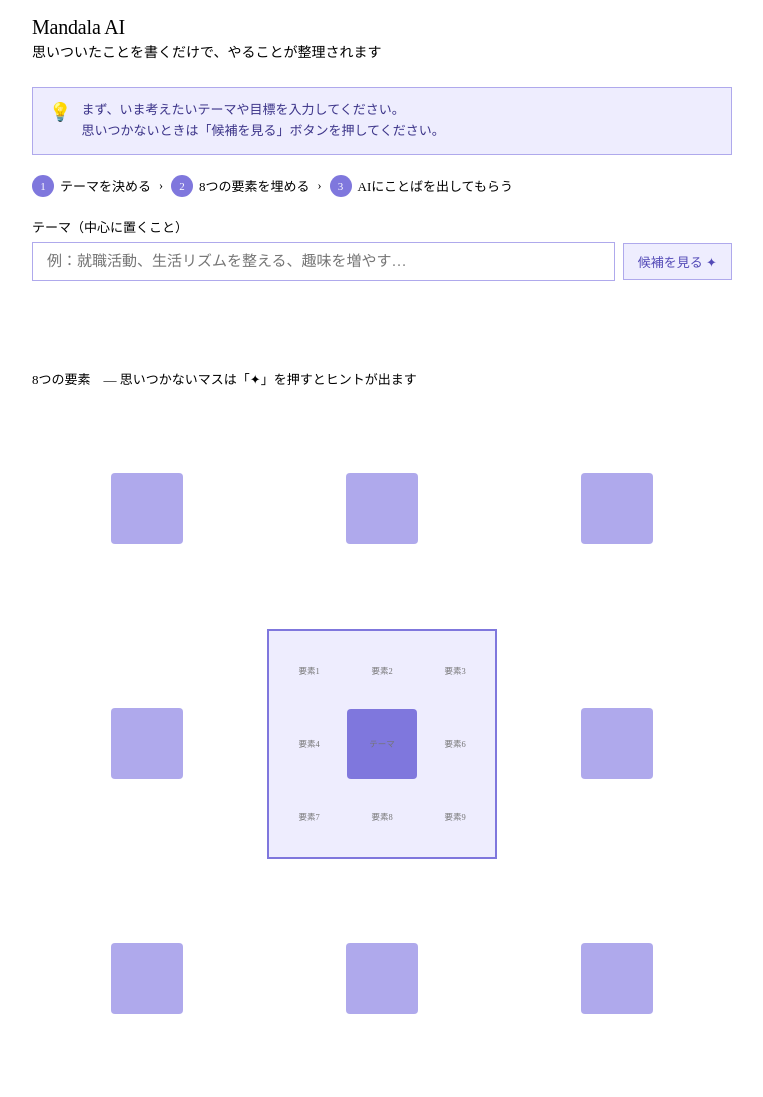
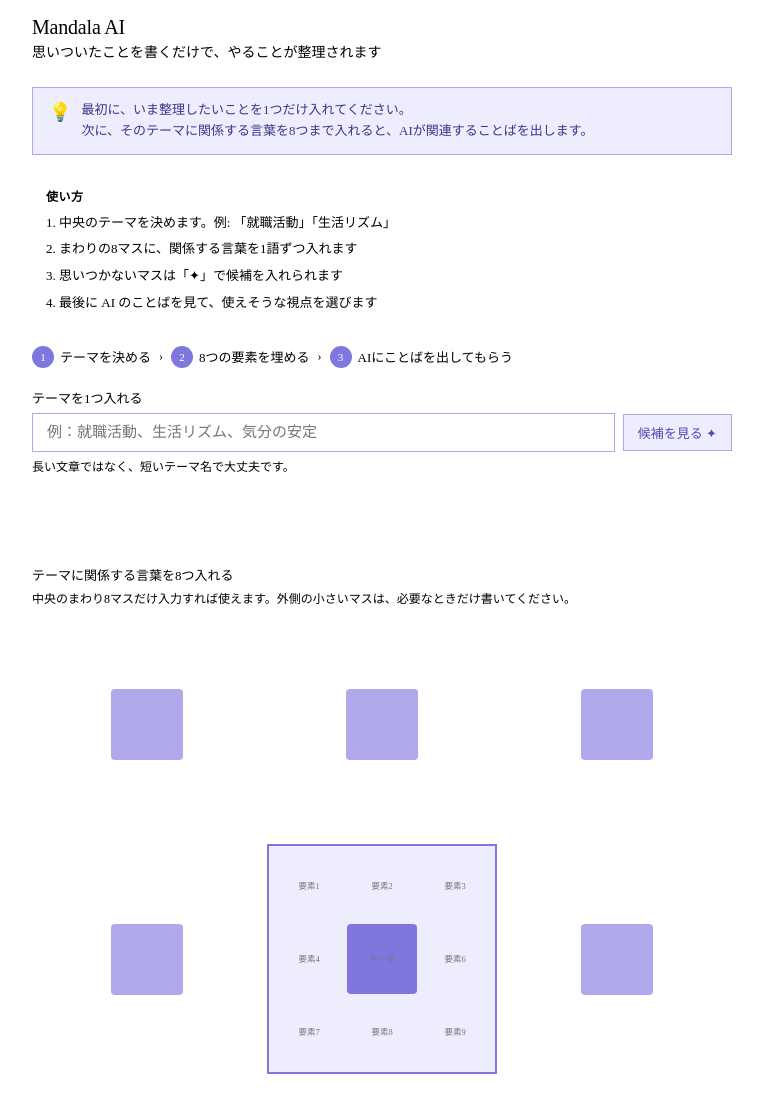
Before and after one commit to mg-mslab/mandala_ai_accessible, a website: page index.html in a window 1280 px wide. Shown: the top 1097 px of the page, without its empty margins (258-1021 px from the left). Drawn offline with Linux system fonts and the light colour scheme.

Commit message:
わかりやすいように説明を追加

```diff
--- a/index.html
+++ b/index.html
@@ -16,6 +16,7 @@
 .step-arrow{color:var(--color-border-secondary);font-size:12px}
 .theme-section{margin-bottom:1.25rem}
 .label{font-size:13px;font-weight:500;color:var(--text-s);margin-bottom:6px;display:block}
+.subtext{font-size:12px;color:var(--text-s);line-height:1.6;margin-top:6px}
 .theme-input-row{display:flex;gap:8px;align-items:center}
 .theme-inp{flex:1;padding:10px 14px;border:1.5px solid var(--purple-mid);border-radius:var(--border-radius-md);font-size:15px;font-family:var(--font-sans);background:var(--bg);color:var(--text);outline:none}
 .theme-inp:focus{border-color:var(--purple);box-shadow:0 0 0 3px rgba(127,119,221,.15)}
@@ -70,6 +71,9 @@
 .progress{display:flex;gap:4px;margin-bottom:1.25rem}
 .prog-cell{height:5px;border-radius:3px;flex:1;background:var(--bg2);border:0.5px solid var(--border);transition:background .3s}
 .prog-cell.filled{background:var(--purple);border-color:var(--purple-dark)}
+.usage-box{border:0.5px solid var(--border);border-radius:var(--border-radius-lg);background:var(--bg);padding:12px 14px;margin-bottom:1.25rem}
+.usage-title{font-size:12px;font-weight:600;color:var(--text-s);letter-spacing:.04em;text-transform:uppercase;margin-bottom:8px}
+.usage-list{display:flex;flex-direction:column;gap:6px;font-size:13px;color:var(--text);line-height:1.6}
 </style>
 
 <div class="app">
@@ -80,7 +84,17 @@
 
   <div class="guide-box">
     <div class="guide-icon">💡</div>
-    <div class="guide-text" id="guide-text">まず、いま考えたいテーマや目標を入力してください。<br>思いつかないときは「候補を見る」ボタンを押してください。</div>
+    <div class="guide-text" id="guide-text">最初に、いま整理したいことを1つだけ入れてください。<br>次に、そのテーマに関係する言葉を8つまで入れると、AIが関連することばを出します。</div>
+  </div>
+
+  <div class="usage-box">
+    <div class="usage-title">使い方</div>
+    <div class="usage-list">
+      <div>1. 中央のテーマを決めます。例: 「就職活動」「生活リズム」</div>
+      <div>2. まわりの8マスに、関係する言葉を1語ずつ入れます</div>
+      <div>3. 思いつかないマスは「✦」で候補を入れられます</div>
+      <div>4. 最後に AI のことばを見て、使えそうな視点を選びます</div>
+    </div>
   </div>
 
   <div class="step-row">
@@ -92,18 +106,20 @@
   </div>
 
   <div class="theme-section">
-    <span class="label">テーマ（中心に置くこと）</span>
+    <span class="label">テーマを1つ入れる</span>
     <div class="theme-input-row">
-      <input class="theme-inp" id="theme-inp" placeholder="例：就職活動、生活リズムを整える、趣味を増やす…" oninput="onThemeInput(this.value)">
+      <input class="theme-inp" id="theme-inp" placeholder="例：就職活動、生活リズム、気分の安定" oninput="onThemeInput(this.value)">
       <button class="hint-btn" onclick="showThemeHints()">候補を見る ✦</button>
     </div>
+    <div class="subtext">長い文章ではなく、短いテーマ名で大丈夫です。</div>
     <div class="chips" id="theme-chips"></div>
   </div>
 
   <div class="progress"><div id="prog"></div></div>
 
   <div class="mandala-section">
-    <span class="label">8つの要素　<span style="font-weight:400;color:var(--color-text-tertiary)">— 思いつかないマスは「✦」を押すとヒントが出ます</span></span>
+    <span class="label">テーマに関係する言葉を8つ入れる</span>
+    <div class="subtext">中央のまわり8マスだけ入力すれば使えます。外側の小さいマスは、必要なときだけ書いてください。</div>
     <div class="mandala" id="mandala"></div>
   </div>
 
@@ -114,7 +130,7 @@
   </div>
 
   <div class="output-panel" id="output">
-    <div class="empty-state">テーマと要素を入力して<br>「AIにことばを出してもらう」を押すと<br>関連することばが並びます</div>
+    <div class="empty-state">テーマと要素を入力して<br>「AIにことばを出してもらう」を押すと<br>考えるヒントになることばが並びます</div>
   </div>
 </div>
 
@@ -177,10 +193,10 @@
   const el=document.getElementById('guide-text');
   const hasTheme=(themes_arr[4]||'').trim().length>0;
   const cnt=[0,1,2,3,5,6,7,8].filter(i=>(themes_arr[i]||'').trim()).length;
-  if(!hasTheme) el.innerHTML='まず、いま考えたいテーマや目標を入力してください。<br>思いつかないときは「候補を見る」ボタンを押してください。';
-  else if(cnt<3) el.innerHTML=`「${themes_arr[4]}」についての要素を8つ埋めていきましょう。<br>思いつかないマスは「✦」ボタンでヒントを見られます。`;
-  else if(cnt<8) el.innerHTML=`あと${8-cnt}つ！埋まったら「AIにことばを出してもらう」を押してください。`;
-  else el.innerHTML='準備できました！「AIにことばを出してもらう」を押してください。';
+  if(!hasTheme) el.innerHTML='最初に、いま整理したいテーマを1つ入れてください。<br>迷うときは「候補を見る」から選べます。';
+  else if(cnt<3) el.innerHTML=`次は「${themes_arr[4]}」に関係する言葉を入れます。<br>思いつかないマスは「✦」を押すと候補が出ます。`;
+  else if(cnt<8) el.innerHTML=`いま${cnt}個入りました。あと${8-cnt}個まで入れられます。<br>十分なら、このままAIにことばを出してもらって大丈夫です。`;
+  else el.innerHTML='入力できました。下のボタンを押すと、考えるヒントになることばが表示されます。';
 }
 
 async function showThemeHints(){
@@ -348,7 +364,7 @@
   document.getElementById('theme-inp').value='';
   document.getElementById('theme-chips').innerHTML='';
   renderMandala();checkBtn();updateProgress();updateGuide();
-  document.getElementById('output').innerHTML='<div class="empty-state">テーマと要素を入力して<br>「AIにことばを出してもらう」を押すと<br>関連することばが並びます</div>';
+  document.getElementById('output').innerHTML='<div class="empty-state">テーマと要素を入力して<br>「AIにことばを出してもらう」を押すと<br>考えるヒントになることばが並びます</div>';
 }
 
 async function runAI(){
@@ -402,7 +418,7 @@
   document.getElementById('output').innerHTML=html;
   document.getElementById('ai-btn').disabled=false;
   document.getElementById('s3').className='step-num done';
-  document.getElementById('guide-text').innerHTML='ことばができました。今の自分に合いそうなものを見つけてみましょう。<br>しっくりこないものは無理に選ばなくて大丈夫です。';
+  document.getElementById('guide-text').innerHTML='ことばができました。今の気持ちに近いもの、気になるものから見てください。<br>正解を選ぶ必要はありません。考えるきっかけとして使えます。';
 }
 
 renderMandala();
```
